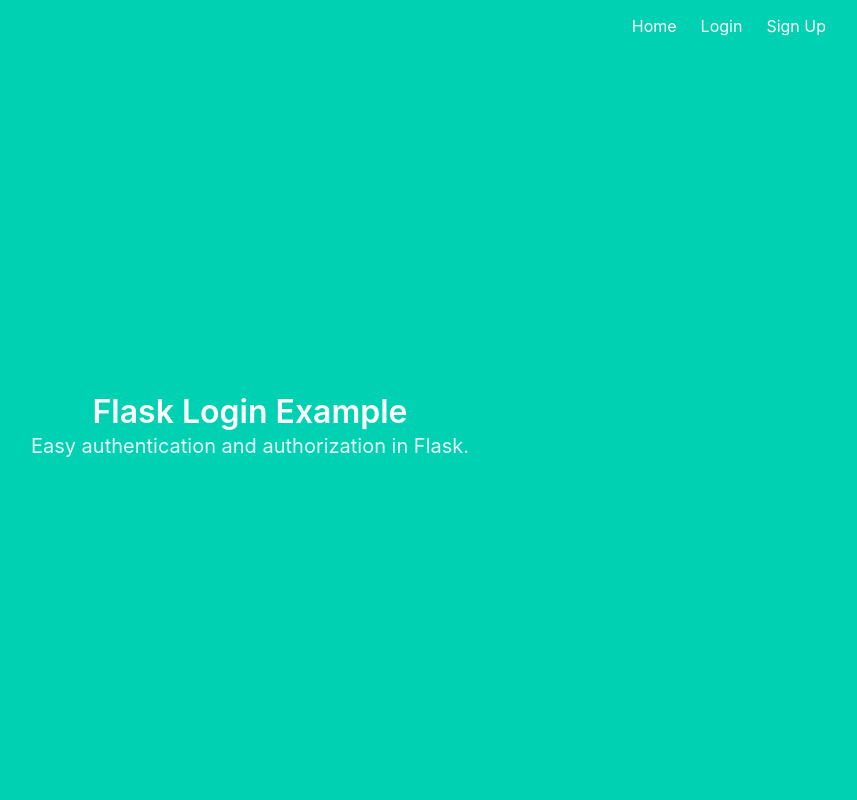
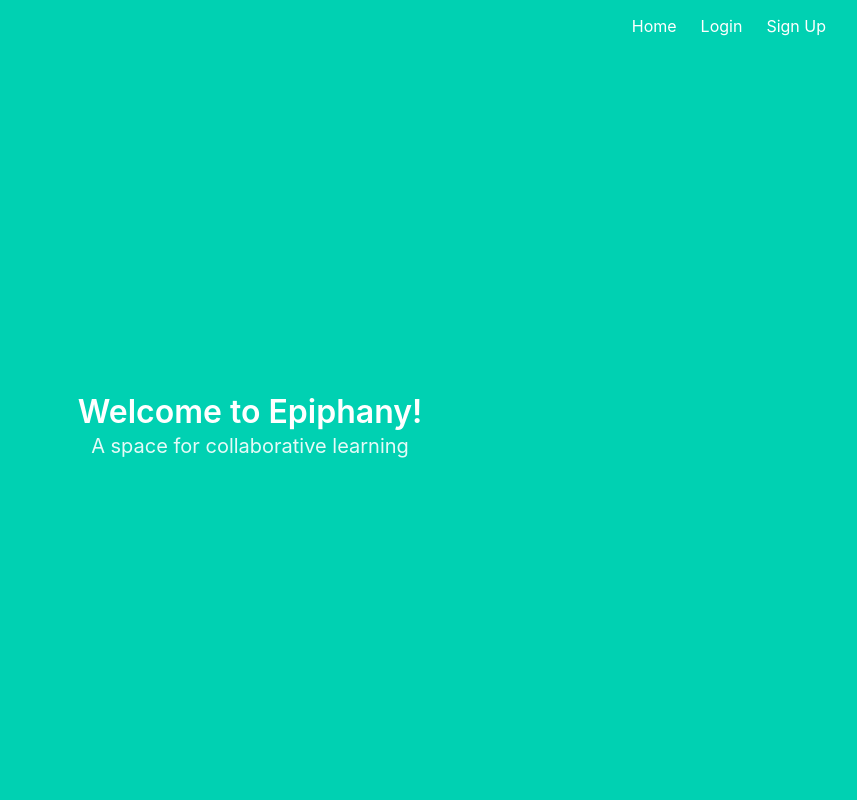
Before and after one commit to mehak24k/epiphany, a Python web app: template templates/index.html in a window 1280 px wide. Shown: the whole page, without its empty margins (390-1247 px from the left). Run offline with Jinja, Linux system fonts and the light colour scheme; the template is opened without the code that fills it, so the values that code supplies are empty.

Commit message:
Customised website for Epiphany

```diff
--- a/templates/base.html
+++ b/templates/base.html
@@ -5,7 +5,7 @@
     <meta charset="utf-8">
     <meta http-equiv="X-UA-Compatible" content="IE=edge">
     <meta name="viewport" content="width=device-width, initial-scale=1">
-    <title>Flask Auth Example</title>
+    <title>Epiphany!</title>
     <link rel="stylesheet" href="https://cdnjs.cloudflare.com/ajax/libs/bulma/0.7.2/css/bulma.min.css" />
 </head>
 
--- a/templates/index.html
+++ b/templates/index.html
@@ -2,9 +2,9 @@
 
 {% block content %}
 <h1 class="title">
-  Flask Login Example
+  Welcome to Epiphany!
 </h1>
 <h2 class="subtitle">
-  Easy authentication and authorization in Flask.
+  A space for collaborative learning
 </h2>
 {% endblock %}
```
